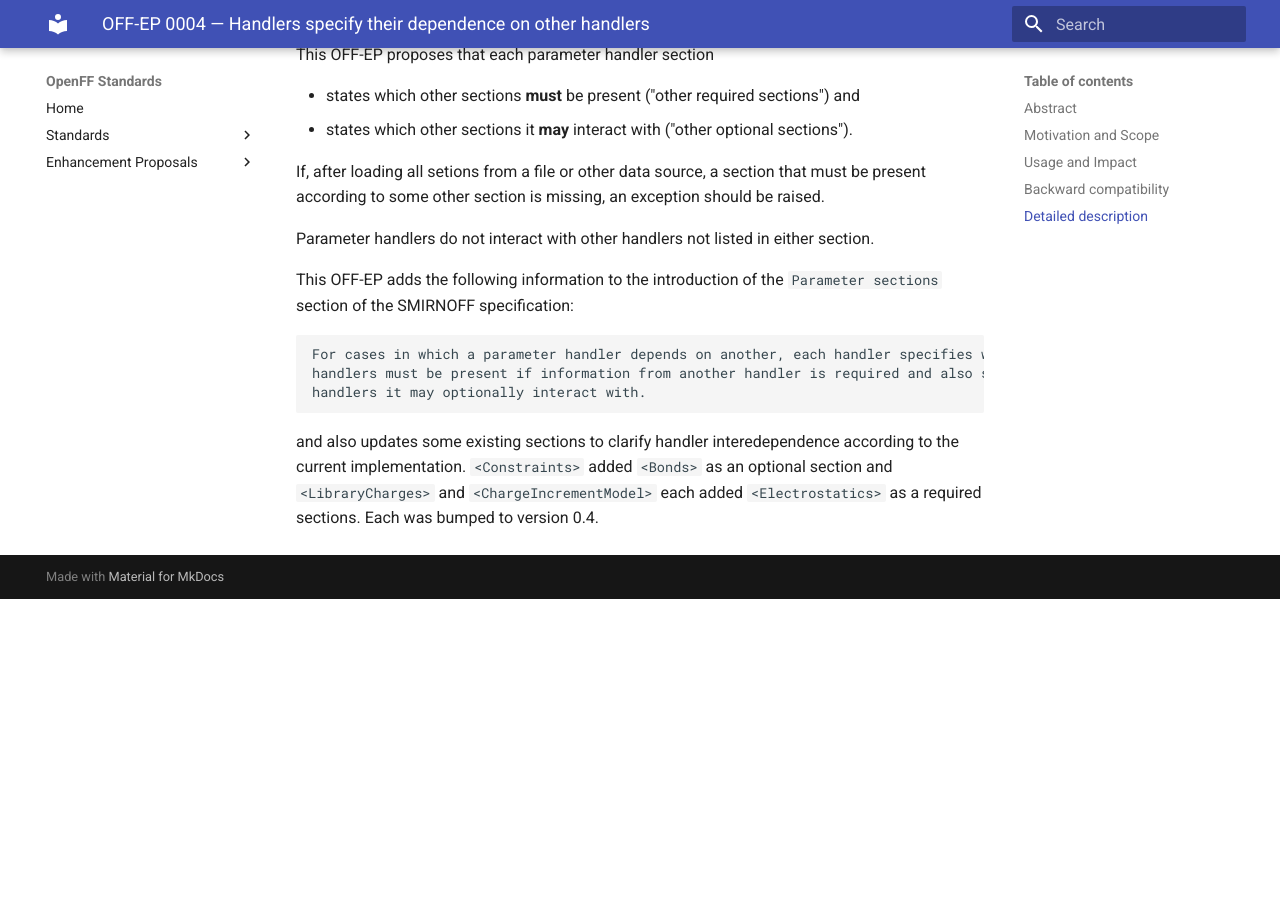
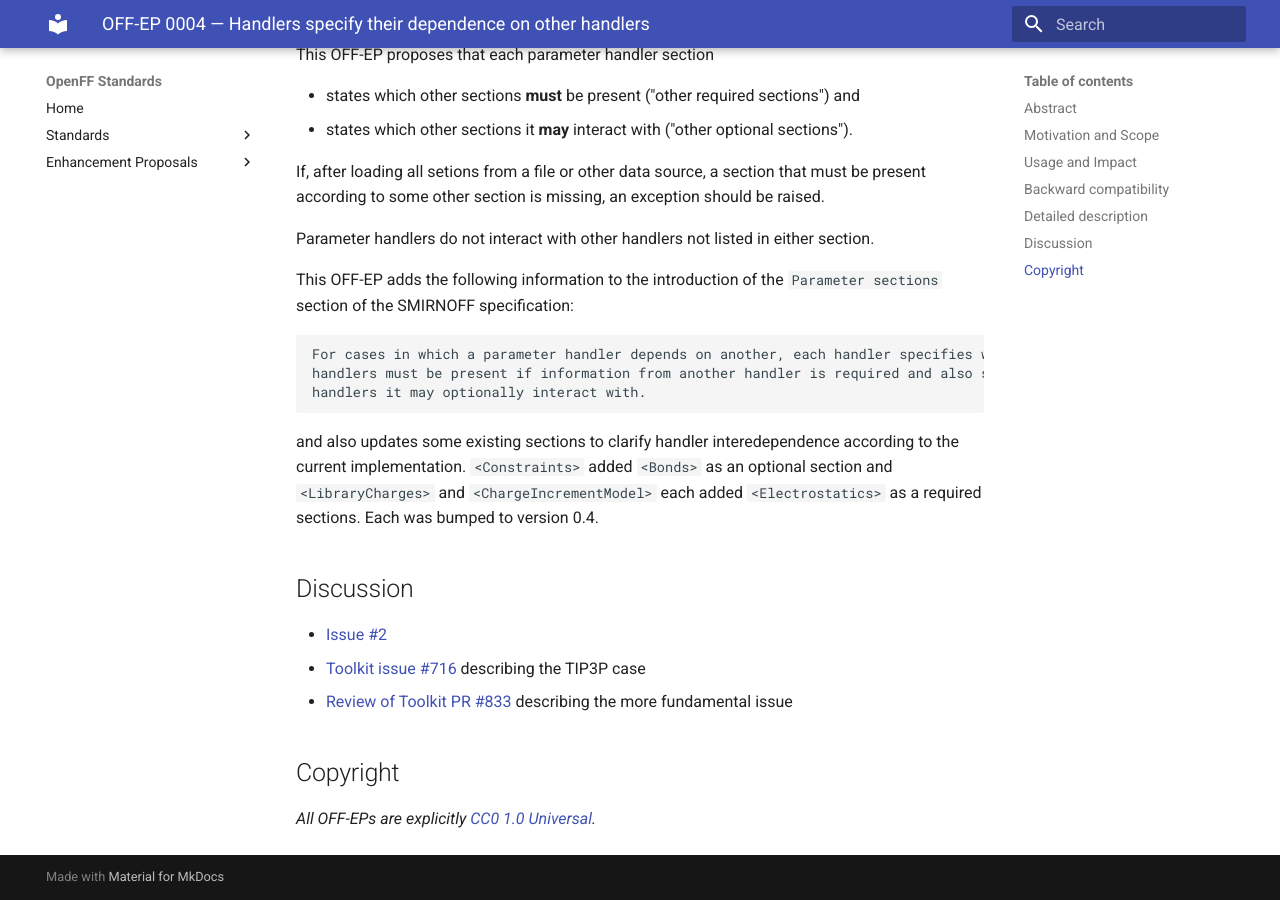
Before and after one commit to openforcefield/standards, an MkDocs documentation site: the page built from docs/enhancement-proposals/off-ep-0004.md, in a window 1280 px wide and 900 px high, scrolled down 1751 px. Built offline with MkDocs 1.6.1 and Material for MkDocs 9.7.7, drawn with Linux system fonts in a browser that asks for light colours; before the commit the page ends 2350 px from its top, so only the background shows below that.

Commit message:
Add missing sections

```diff
--- a/docs/enhancement-proposals/off-ep-0004.md
+++ b/docs/enhancement-proposals/off-ep-0004.md
@@ -87,3 +87,14 @@ and also updates some existing sections to clarify handler interedependence acco
 implementation. `<Constraints>` added `<Bonds>` as an optional section and `<LibraryCharges>`
 and `<ChargeIncrementModel>` each added `<Electrostatics>` as a required sections. Each was bumped
 to version 0.4.
+
+## Discussion
+
+- [Issue #2](https://github.com/openforcefield/standards/issues/2)
+- [Toolkit issue #716](https://github.com/openforcefield/openff-toolkit/issues/716) describing the TIP3P case
+- [Review of Toolkit PR #833](https://github.com/openforcefield/openff-toolkit/pull/833#issuecomment-816336358) describing the more fundamental issue
+
+
+## Copyright
+
+*All OFF-EPs are explicitly [CC0 1.0 Universal](https://creativecommons.org/publicdomain/zero/1.0/).*
```
